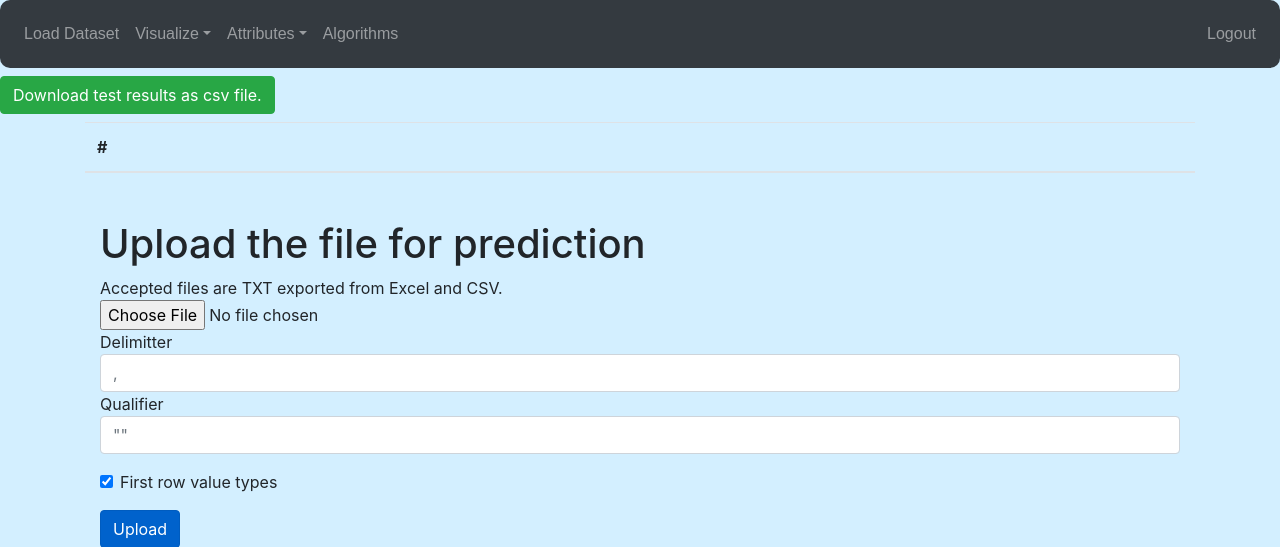
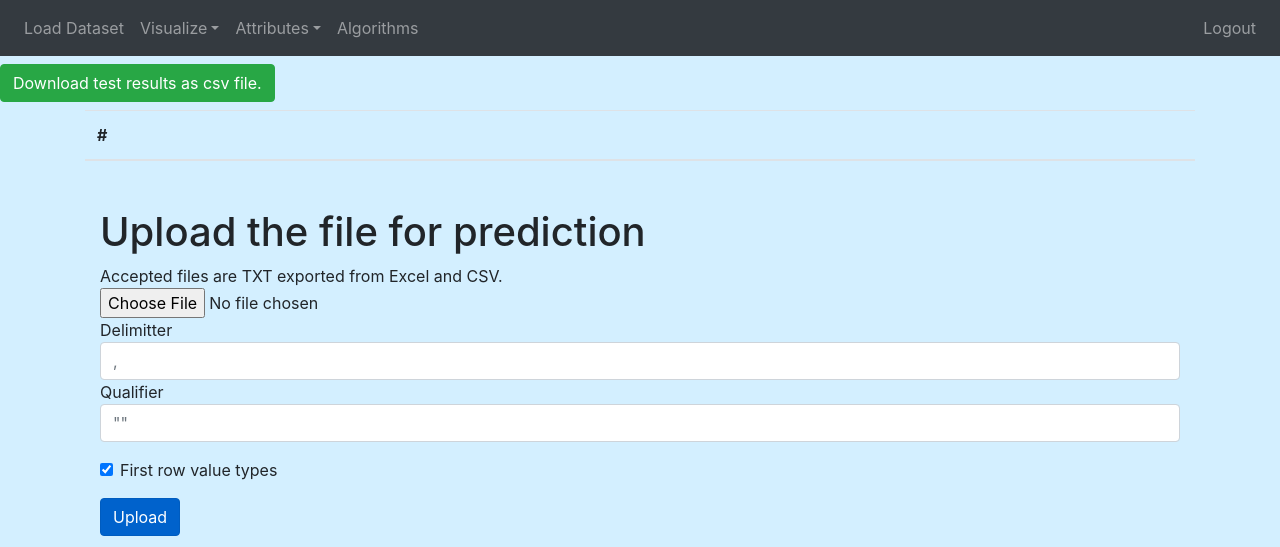
Before and after one commit to Neroxn/website-app, a Flask app: template templates/result.html in a window 1280 px wide. Shown: the top 547 px of the page. Run offline with Flask 2, Linux system fonts and the light colour scheme; the template is opened without the code that fills it, so the values that code supplies are empty; the visitor is signed in with stand-in values (Sample User, id 1); parts of the project's set-up code (start-up, migrations or seed data) failed here and were passed over; some libraries are stand-ins or nearby versions.

Commit message:
Changed result

```diff
--- a/static/css/result.css
+++ b/static/css/result.css
@@ -1,118 +1,3 @@
 body {
 	background:   rgba(112, 203, 255, 0.3);
 }
-
-
-.navbar {
-	overflow: hidden;
-	background-color: #333;
-	font-family: Arial;
-	border-radius: 10px;
-  }
-
-
-  .navbar a {
-	float: left;
-	font-size: 16px;
-	color: white;
-	text-align: center;
-	padding: 14px 16px;
-	text-decoration: none;
-  }
-
-
-  .dropdown {
-	float: left;
-	overflow: hidden;
-  }
-
-
-  .dropdown .dropbtn {
-	font-size: 16px;
-	border: none;
-	outline: none;
-	color: white;
-	padding: 14px 16px;
-	background-color: inherit;
-	font-family: inherit; /* Important for vertical align on mobile phones */
-	margin: 0; /* Important for vertical align on mobile phones */
-  }
-
-  .navbar a:hover, .dropdown:hover .dropbtn {
-	background-color: red;
-  }
-
-
-  .dropdown-content {
-	display: none;
-	position: absolute;
-	background-color: #f9f9f9;
-	min-width: 160px;
-	box-shadow: 0px 8px 16px 0px rgba(0,0,0,0.2);
-	z-index: 1;
-  }
-
-
-  .dropdown-content a {
-	float: none;
-	color: black;
-	padding: 12px 16px;
-	text-decoration: none;
-	display: block;
-	text-align: left;
-  }
-
-
-  .dropdown-content a:hover {
-	background-color: #ddd;
-  }
-
-
-  .dropdown:hover .dropdown-content {
-	display: block;
-  }
-
-  .logout {
-	position: absolute;
-	right: 2vw;
-  }
-  div.scrollmenu {
-  background-color: rgb(112, 203, 255, 0.4);
-  overflow: auto;
-  white-space: nowrap;
-}
-
-div.scrollmenu a {
-  display: inline-block;
-  color: white;
-  text-align: center;
-  padding: 14px;
-  text-decoration: none;
-}
-
-div.scrollmenu a:hover {
-  background-color: rgb(238, 4, 4);
-}
-div.scrollmenu {
-	background-color: rgb(112, 203, 255, 0.4);
-	overflow: auto;
-	white-space: nowrap;
-  }
-
-  div.scrollmenu a {
-	display: inline-block;
-	color: white;
-	text-align: center;
-	padding: 14px;
-	text-decoration: none;
-  }
-
-  div.scrollmenu a:hover {
-	background-color: rgb(238, 4, 4);
-  }
-
-.yazi{
-	text-align: center;
-	padding-top: 50px;
-  padding-bottom: 50px;
-}
```
